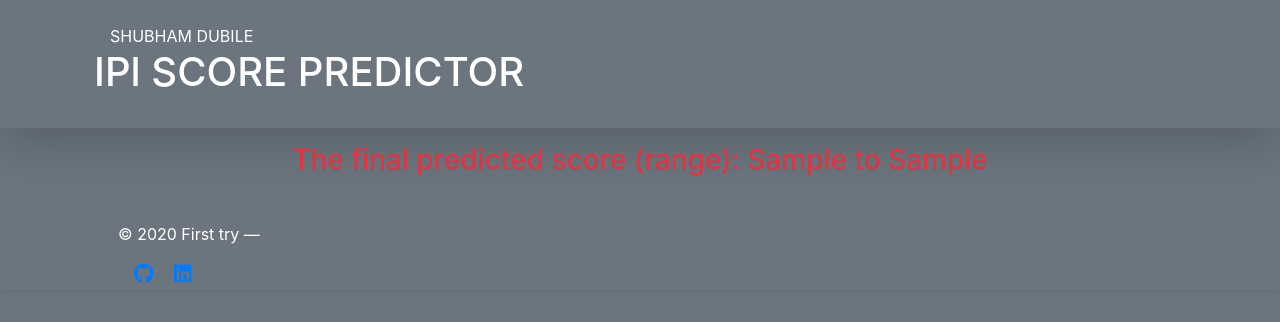
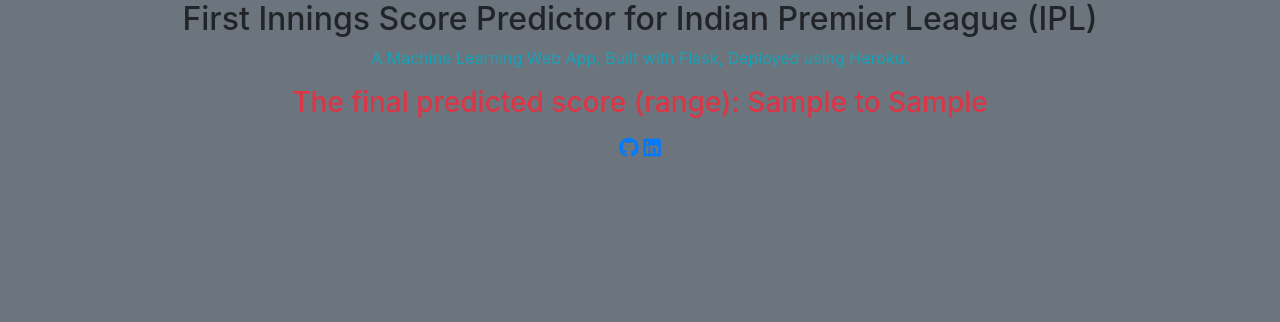
Before and after one commit to shubhamdubile/ipl, a Flask app: template templates/result.html in a window 1280 px wide. Shown: the top 322 px of the page. Run offline with Flask 2, Linux system fonts and the light colour scheme; the template is opened without the code that fills it: most values are stand-ins (such as "Sample title", 1, 10 or a date in 2020); parts of the project's set-up code (start-up, migrations or seed data) failed here and were passed over; some libraries are stand-ins or nearby versions.

Commit message:
Add files via upload

```diff
--- a/templates/result.html
+++ b/templates/result.html
@@ -16,28 +16,13 @@
     <body class="bg-secondary mx-auto">
 
         <!-- Website Title -->
-    	<!-- <div class="container text-center">
+    	<div class="container text-center">
 
             <h2 class='container-heading'><span class='heading_first'>First Innings Score Predictor for </span><span class="heading_second">Indian Premier League (IPL)</span></h2>
             <div class='description'>
     			<p class="text-info text-center">A Machine Learning Web App, Built with Flask, Deployed using Heroku.</p>
     		</div>
-        </div> -->
-        <header class="text-gray-700 shadow-lg body-font bg-secondary text-white">
-            <div class="container mx-auto flex flex-wrap p-4 flex-col md:flex-row items-center">
-              <a class="flex title-font font-medium items-center text-gray-900 mb-4 md:mb-0">
-
-                <span class="ml-3 text-sm hover:text-gray-900">SHUBHAM DUBILE</span>
-              </a>
-
-              <nav class="md:ml-auto md:mr-auto flex flex-wrap items-center text-base justify-center">
-
-                <h1 class="mr-5 hover:text-gray-900">IPl SCORE PREDICTOR</h1>
-
-              </nav>
-
-            </div>
-          </header>
+    	</div>
 
         <!-- Prediction Area -->
         <div class="prediction-area">
@@ -54,22 +39,16 @@
         </div>
 
         <!-- Footer -->
-        <footer class="text-gray-700 shadow-sm body-font bg-secondary text-white">
-            <div class="container px-5 py-1 mx-auto flex items-center sm:flex-row flex-col">
-              <a class="flex title-font font-medium items-center md:justify-start justify-center text-gray-900">
+       <div class='footer text-center'>
+           <div class="contact">
+               <a target="_blank" href="https://github.com/shubhamdubile"><i class="fab fa-github fa-lg contact-icon"></i></a>
+               <a target="_blank" href="https://www.linkedin.com/in/shubham-dubile-47a784131/"><i class="fab fa-linkedin fa-lg contact-icon"></i></a>
+           </div>
 
-              <p class="text-sm text-gray-500 sm:ml-4 sm:pl-4 sm:border-l-2 sm:border-gray-200 sm:py-2 sm:mt-0 mt-4 text-white">© 2020 First try —
-                <a href="https://twitter.com/knyttneve" class="text-gray-600 ml-1" rel="noopener noreferrer" target="_blank"></a>
-              </p>
-              <span class="inline-flex sm:ml-auto sm:mt-0 mt-4 justify-center sm:justify-start">
-                <a target="_blank" href="https://github.com/shubhamdubile"><i class="fab fa-github fa-lg contact-icon ml-3 text-gray-500 hover:text-gray-900 "></i></a>
-                <a target="_blank" href="https://www.linkedin.com/in/shubham-dubile-47a784131/"><i class="fab fa-linkedin fa-lg contact-icon ml-3 text-gray-500 hover:text-gray-900"></i></a>
-              </span>
-            </div>
-          </footer>
-          <script  src="https://stackpath.bootstrapcdn.com/bootstrap/4.5.0/js/bootstrap.min.js" integrity="sha384-OgVRvuATP1z7JjHLkuOU7Xw704+h835Lr+6QL9UvYjZE3Ipu6Tp75j7Bh/kR0JKI" crossorigin="anonymous"></script>
-          <script src="https://code.jquery.com/jquery-3.5.1.slim.min.js" integrity="sha384-DfXdz2htPH0lsSSs5nCTpuj/zy4C+OGpamoFVy38MVBnE+IbbVYUew+OrCXaRkfj" crossorigin="anonymous"></script>
-          <script src="https://cdn.jsdelivr.net/npm/popper.js@1.16.0/dist/umd/popper.min.js" integrity="sha384-Q6E9RHvbIyZFJoft+2mJbHaEWldlvI9IOYy5n3zV9zzTtmI3UksdQRVvoxMfooAo" crossorigin="anonymous"></script>
+       </div>
+       <script src="https://code.jquery.com/jquery-3.5.1.slim.min.js" integrity="sha384-DfXdz2htPH0lsSSs5nCTpuj/zy4C+OGpamoFVy38MVBnE+IbbVYUew+OrCXaRkfj" crossorigin="anonymous"></script>
+<script src="https://cdn.jsdelivr.net/npm/popper.js@1.16.0/dist/umd/popper.min.js" integrity="sha384-Q6E9RHvbIyZFJoft+2mJbHaEWldlvI9IOYy5n3zV9zzTtmI3UksdQRVvoxMfooAo" crossorigin="anonymous"></script>
+<script src="https://stackpath.bootstrapcdn.com/bootstrap/4.5.0/js/bootstrap.min.js" integrity="sha384-OgVRvuATP1z7JjHLkuOU7Xw704+h835Lr+6QL9UvYjZE3Ipu6Tp75j7Bh/kR0JKI" crossorigin="anonymous"></script>
 
     </body>
 </html>
```
